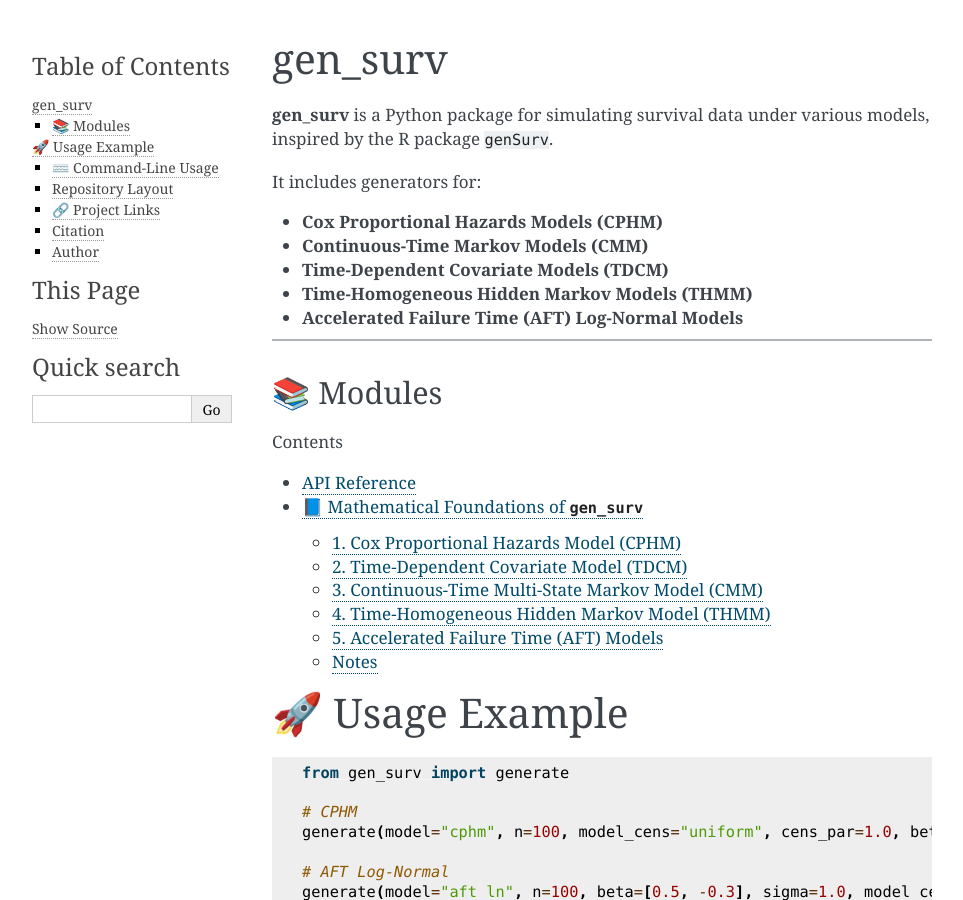
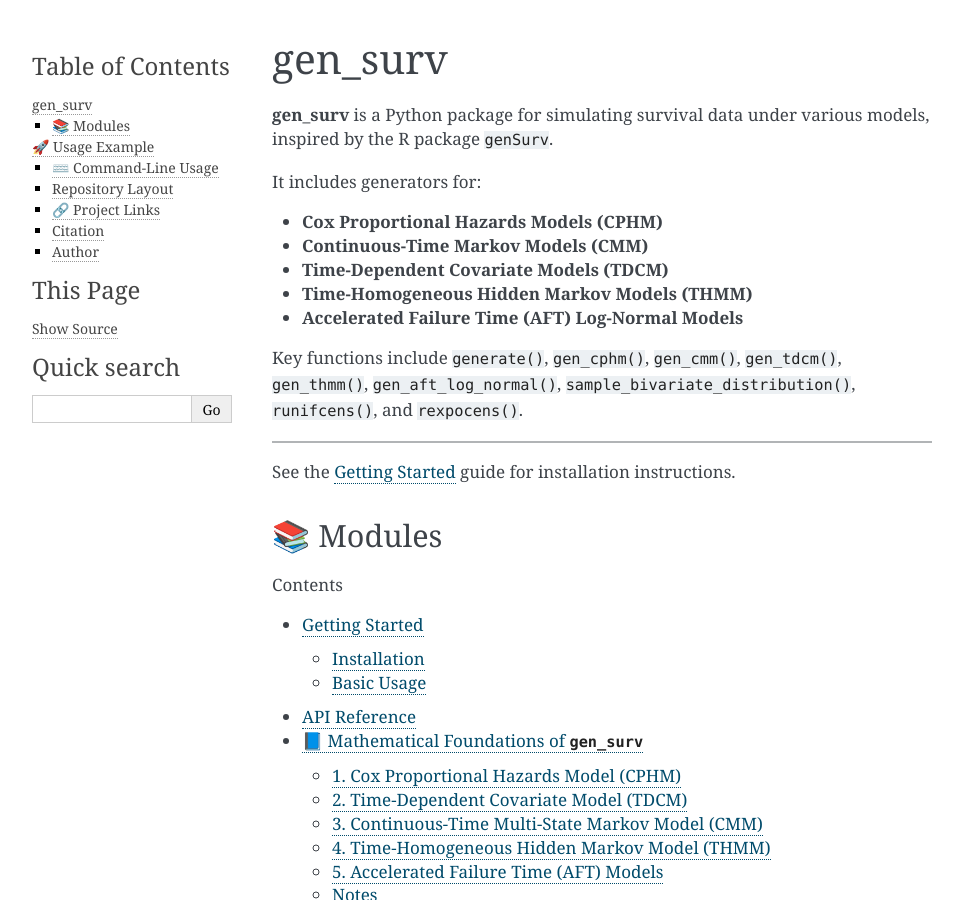
Before and after one commit to DiogoRibeiro7/genSurvPy, a Sphinx documentation site: the page built from docs/source/index.md, in a window 1280 px wide and 900 px high. Shown: the whole window, without its empty margins (148-1111 px from the left). Built offline with Sphinx 7.4.7, drawn with Linux system fonts in a browser that asks for light colours.

Commit message:
docs: document all functions (#34)

````diff
--- a/docs/source/conf.py
+++ b/docs/source/conf.py
@@ -22,7 +22,10 @@ extensions = [
     "sphinx.ext.napoleon",
     "myst_parser",
     "sphinx.ext.viewcode",
+    "sphinx.ext.autosectionlabel",
 ]
+
+autosectionlabel_prefix_document = True
 
 # Point to index.md or index.rst as the root document
 master_doc = "index"
--- a/docs/source/index.md
+++ b/docs/source/index.md
@@ -10,7 +10,13 @@ It includes generators for:
 - **Time-Homogeneous Hidden Markov Models (THMM)**
 - **Accelerated Failure Time (AFT) Log-Normal Models**
 
+Key functions include `generate()`, `gen_cphm()`, `gen_cmm()`, `gen_tdcm()`,
+`gen_thmm()`, `gen_aft_log_normal()`, `sample_bivariate_distribution()`,
+`runifcens()`, and `rexpocens()`.
+
 ---
+
+See the [Getting Started](usage) guide for installation instructions.
 
 ## 📚 Modules
 
@@ -18,6 +24,7 @@ It includes generators for:
 :maxdepth: 2
 :caption: Contents
 
+usage
 modules
 theory
 ```
@@ -77,6 +84,7 @@ genSurvPy/
 - [License](https://github.com/DiogoRibeiro7/genSurvPy/blob/main/LICENCE)
 - [Code of Conduct](https://github.com/DiogoRibeiro7/genSurvPy/blob/main/CODE_OF_CONDUCT.md)
 
+
 ## Citation
 
 If you use **gen_surv** in your work, please cite it using the metadata in
````
Also changed, not shown: README.md (+12 -8 lines), docs/source/modules.md (+20 -0 lines), docs/source/usage.md (added, +32 -0 lines), 1 other file.
